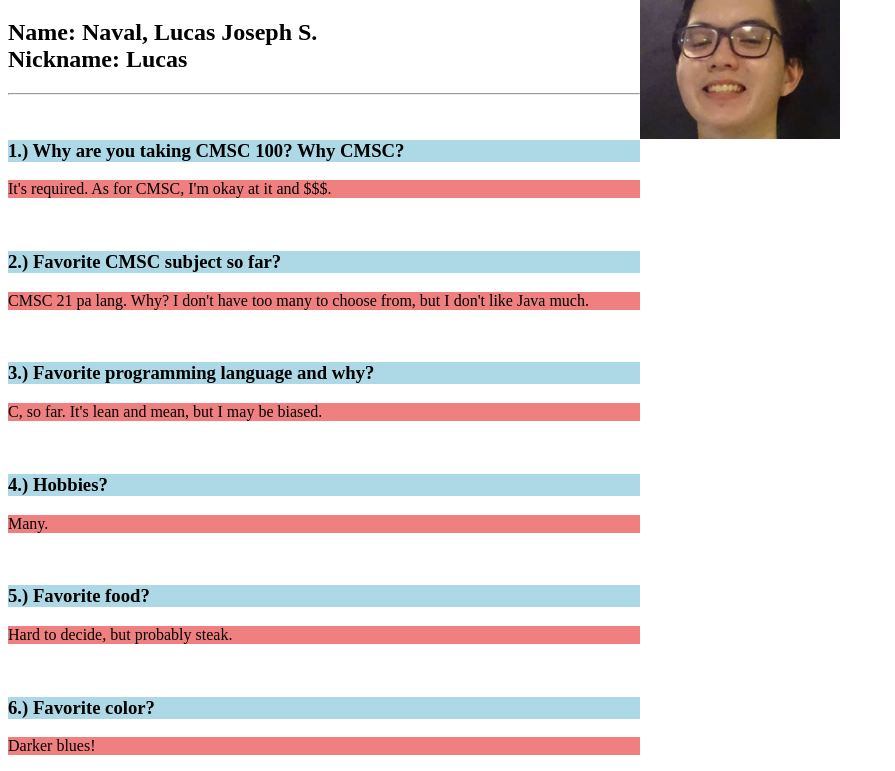
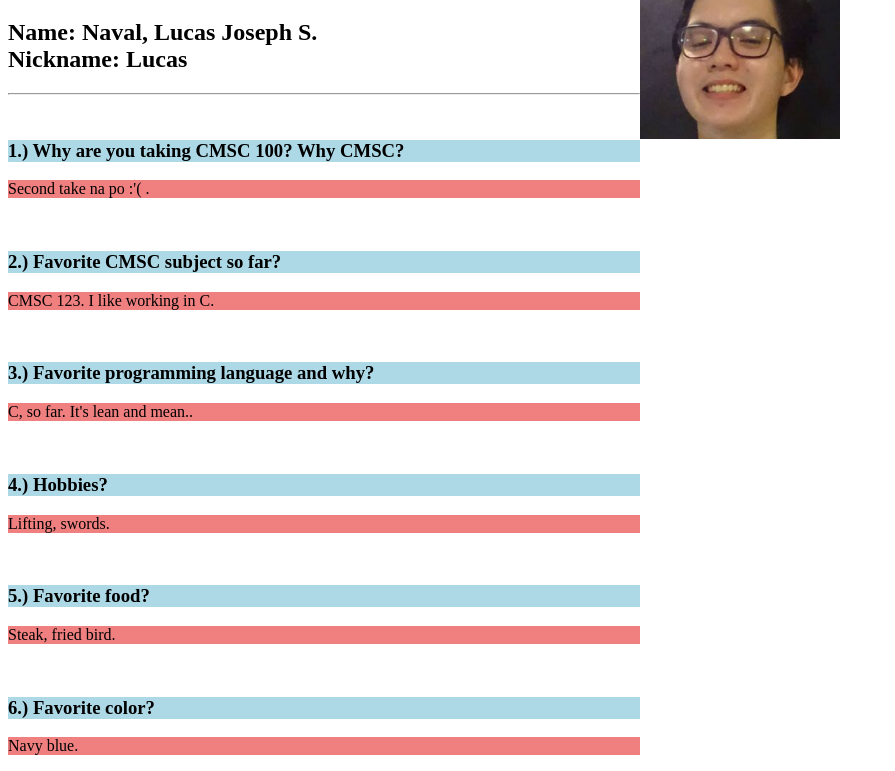
Before and after one commit to IspartaPratapon/ispartapratapon.github.io, a plain HTML site: page index.html in a window 1280 px wide. Shown: the part 69-840 px from the top of the page, without its empty margins (0-895 px from the left). Drawn offline with Linux system fonts and the light colour scheme.

Commit message:
2nd commit

```diff
--- a/index.html
+++ b/index.html
@@ -24,17 +24,17 @@ p {
 <hr>
 
 <br><h3>1.) Why are you taking CMSC 100? Why CMSC?</h3>
-<p>	It's required. As for CMSC, I'm okay at it and $$$.</p>
+<p>	Second take na po :'( .</p>
 <br><h3>2.) Favorite CMSC subject so far?</h3>
-<p>	CMSC 21 pa lang. Why? I don't have too many to choose from, but I don't like Java much.</p>
+<p>	CMSC 123. I like working in C.</p>
 <br><h3>3.) Favorite programming language and why?</h3>
-<p>	C, so far. It's lean and mean, but I may be biased.</p>
+<p>	C, so far. It's lean and mean..</p>
 <br><h3>4.) Hobbies?</h3>
-<p>	Many.</p>
+<p>	Lifting, swords.</p>
 <br><h3>5.) Favorite food?</h3>
-<p>	Hard to decide, but probably steak.</p>
+<p>	Steak, fried bird.</p>
 <br><h3>6.) Favorite color?</h3>
-<p>	Darker blues!</p>
+<p>	Navy blue.</p>
 </div>
 
 <div style="float:right; width:50%;">
```
